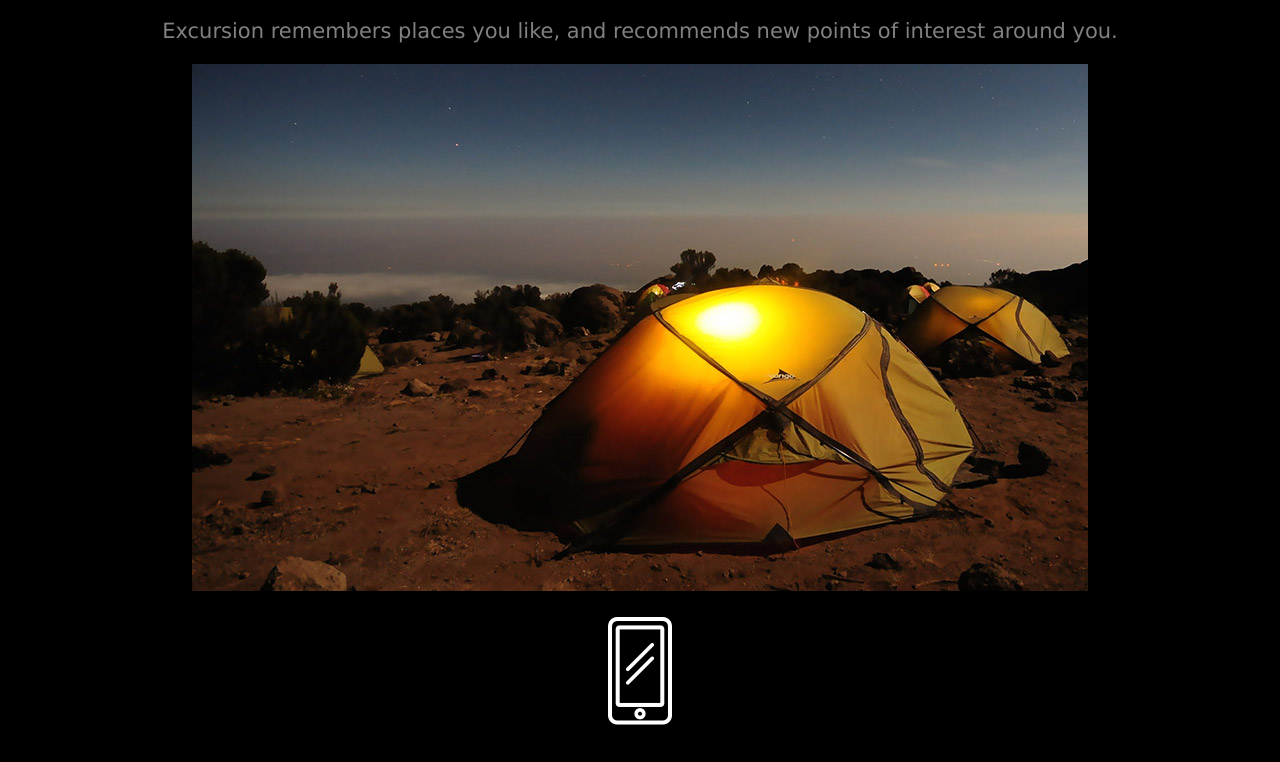
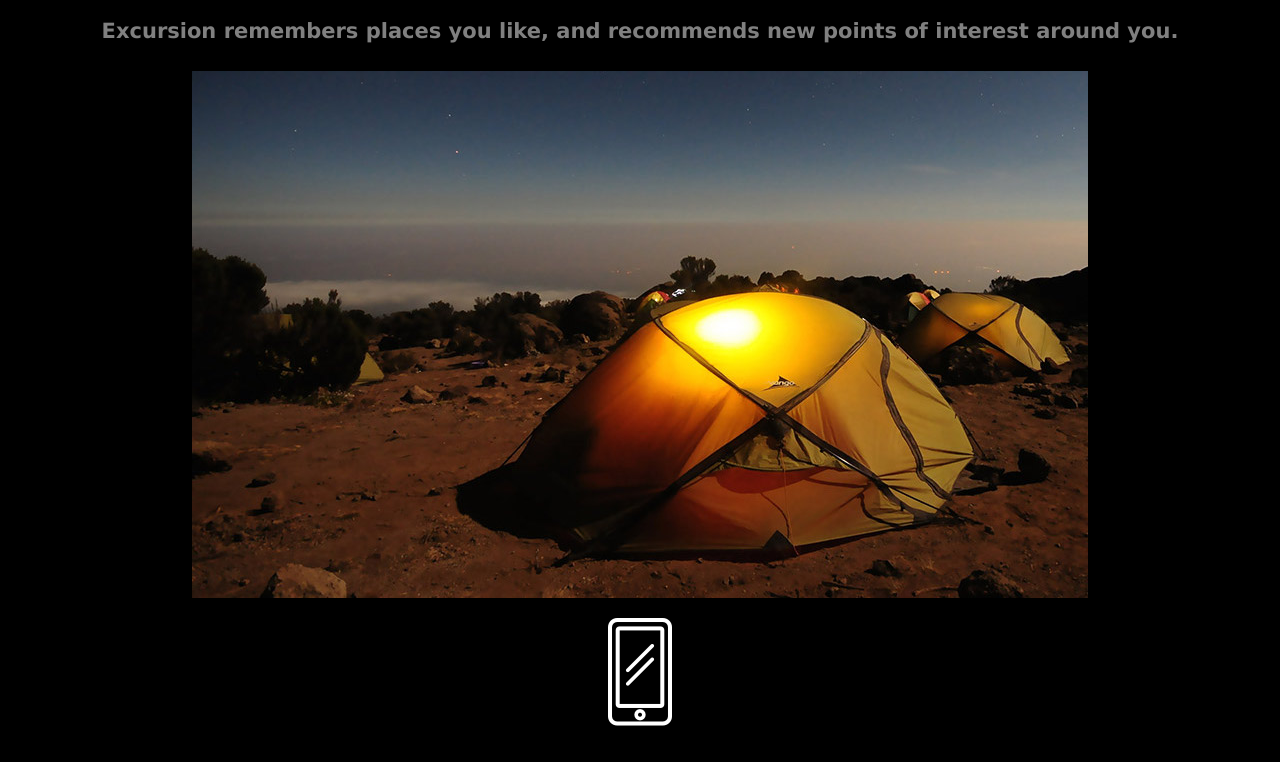
Before and after one commit to mousaayoubi/excursion, a plain HTML site: page index.html in a window 1280 px wide. Shown: the part 417-1179 px from the top of the page. Drawn offline with Linux system fonts and the light colour scheme.

Commit message:
Add subheader class to css and h4 tag

```diff
--- a/index.html
+++ b/index.html
@@ -25,7 +25,7 @@
 
 	<div>
 		<h2>Your personal travel guide</h2>
-		<p class="subheader">Excursion remembers places you like, and recommends new points of interest around you.</p>
+		<h4 class="subheader">Excursion remembers places you like, and recommends new points of interest around you.</h4>
 	</div>
 
 	<!-- Bottom Section -->
--- a/resources/css/style.css
+++ b/resources/css/style.css
@@ -20,7 +20,7 @@ h2 {
 	color: white;
 }
 
-p {
+.subheader {
 	font-size: 21px;
 	color: gray;
 }
```
